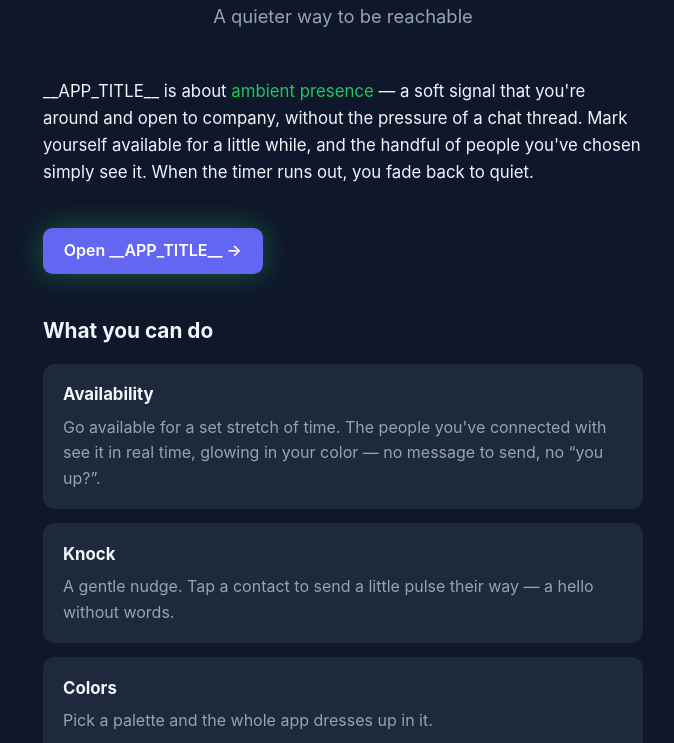
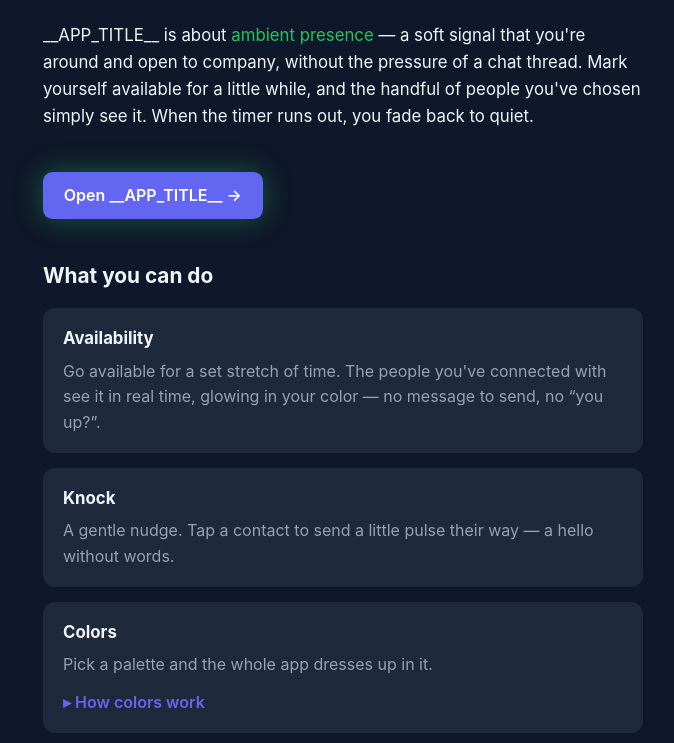
Before and after one commit to tenorune/on, a website: page about.template.html in a window 1280 px wide. Shown: the part 113-856 px from the top of the page, without its empty margins (297-971 px from the left). Drawn offline with Linux system fonts and the light colour scheme.

Commit message:
Remove tagline from about.template.html
Removed tagline paragraph from header.

```diff
--- a/about.template.html
+++ b/about.template.html
@@ -19,13 +19,12 @@
 <body>
   <header class="hero">
     <span class="brand-mark">k&#x0338;n&#x0336;o&#x0338;c&#x0335;k&#x0335; &#x0336;k&#x0338;n&#x0337;o&#x0335;c&#x0338;k&#x0335;</span>
-    <p class="tagline">A quieter way to be reachable</p>
-    <!-- intentional: open the app in a new tab to keep this page in place -->
   </header>
 
   <main>
     <section class="intro">
       <p>__APP_TITLE__ is about <em>ambient presence</em> — a soft signal that you're around and open to company, without the pressure of a chat thread. Mark yourself available for a little while, and the handful of people you've chosen simply see it. When the timer runs out, you fade back to quiet.</p>
+      <!-- intentional: open the app in a new tab to keep this page in place -->
       <a class="cta" href="/" target="_blank" rel="noopener">Open __APP_TITLE__ &rarr;</a>
     </section>
 
```
